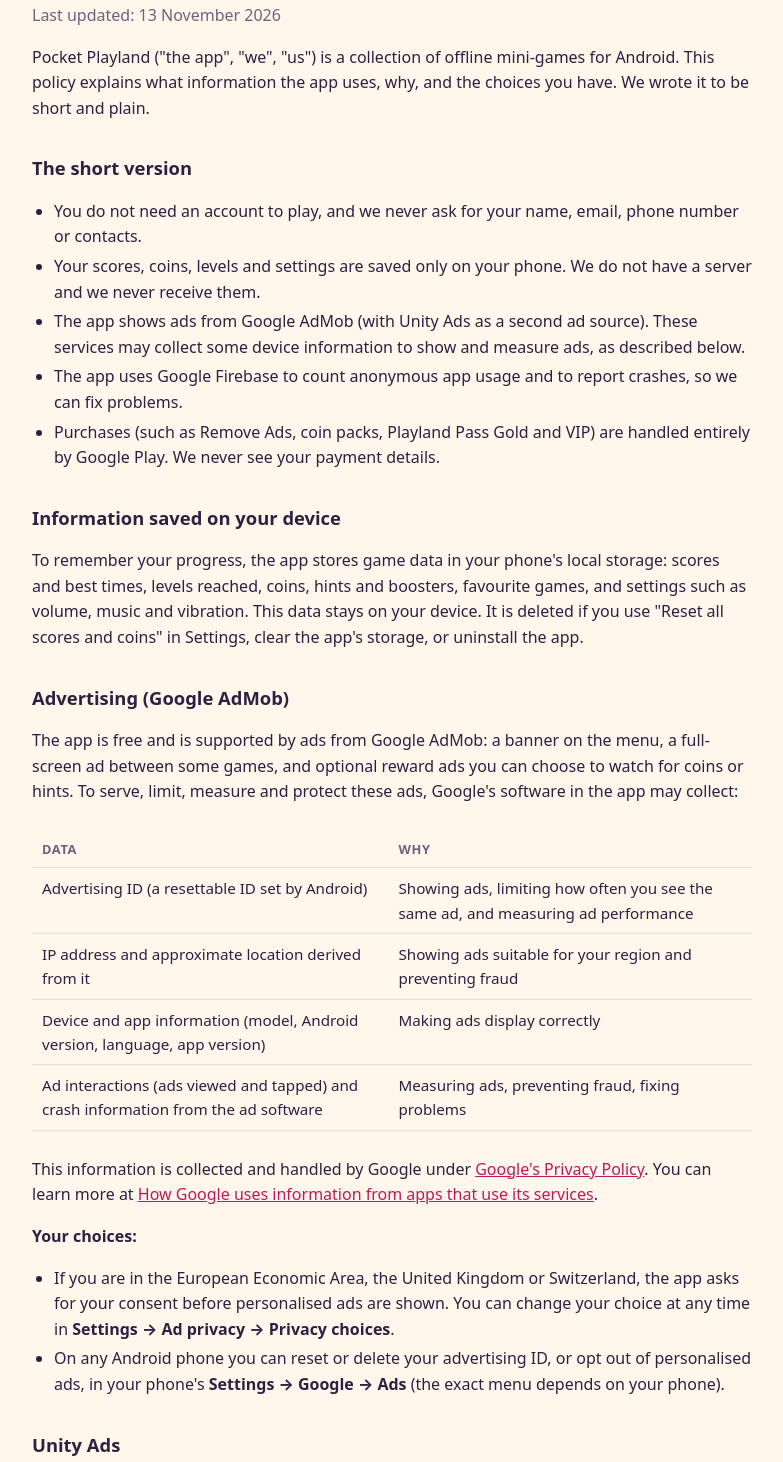
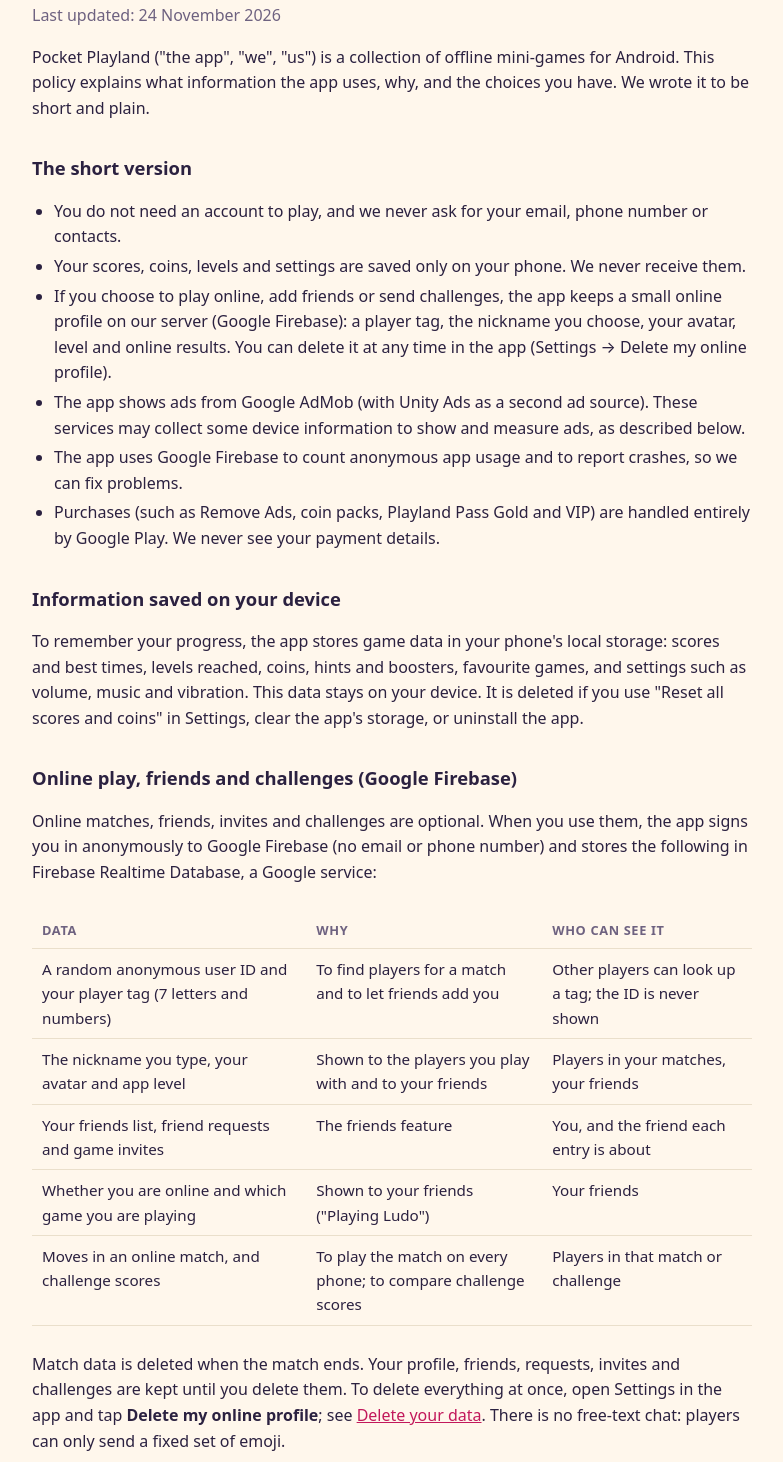
Before and after one commit to vishvasarvaiya/vishvasarvaiya.github.io, a plain HTML site: page privacy.html in a window 1280 px wide. Shown: the part 101-1563 px from the top of the page, without its empty margins (248-1031 px from the left). Drawn offline with Linux system fonts and the light colour scheme.

Commit message:
Update privacy.html

```diff
--- a/privacy.html
+++ b/privacy.html
@@ -26,14 +26,15 @@
 <body>
 <main>
   <header><img src="icon.png" alt=""><h1>Pocket Playland Privacy Policy</h1></header>
-  <p class="muted">Last updated: 13 November 2026</p>
+  <p class="muted">Last updated: 24 November 2026</p>
 
   <p>Pocket Playland ("the app", "we", "us") is a collection of offline mini-games for Android. This policy explains what information the app uses, why, and the choices you have. We wrote it to be short and plain.</p>
 
   <h2>The short version</h2>
   <ul>
-    <li>You do not need an account to play, and we never ask for your name, email, phone number or contacts.</li>
-    <li>Your scores, coins, levels and settings are saved only on your phone. We do not have a server and we never receive them.</li>
+    <li>You do not need an account to play, and we never ask for your email, phone number or contacts.</li>
+    <li>Your scores, coins, levels and settings are saved only on your phone. We never receive them.</li>
+    <li>If you choose to play online, add friends or send challenges, the app keeps a small online profile on our server (Google Firebase): a player tag, the nickname you choose, your avatar, level and online results. You can delete it at any time in the app (Settings → Delete my online profile).</li>
     <li>The app shows ads from Google AdMob (with Unity Ads as a second ad source). These services may collect some device information to show and measure ads, as described below.</li>
     <li>The app uses Google Firebase to count anonymous app usage and to report crashes, so we can fix problems.</li>
     <li>Purchases (such as Remove Ads, coin packs, Playland Pass Gold and VIP) are handled entirely by Google Play. We never see your payment details.</li>
@@ -41,6 +42,18 @@
 
   <h2>Information saved on your device</h2>
   <p>To remember your progress, the app stores game data in your phone's local storage: scores and best times, levels reached, coins, hints and boosters, favourite games, and settings such as volume, music and vibration. This data stays on your device. It is deleted if you use "Reset all scores and coins" in Settings, clear the app's storage, or uninstall the app.</p>
+
+  <h2>Online play, friends and challenges (Google Firebase)</h2>
+  <p>Online matches, friends, invites and challenges are optional. When you use them, the app signs you in anonymously to Google Firebase (no email or phone number) and stores the following in Firebase Realtime Database, a Google service:</p>
+  <div class="wrap"><table>
+    <tr><th>Data</th><th>Why</th><th>Who can see it</th></tr>
+    <tr><td>A random anonymous user ID and your player tag (7 letters and numbers)</td><td>To find players for a match and to let friends add you</td><td>Other players can look up a tag; the ID is never shown</td></tr>
+    <tr><td>The nickname you type, your avatar and app level</td><td>Shown to the players you play with and to your friends</td><td>Players in your matches, your friends</td></tr>
+    <tr><td>Your friends list, friend requests and game invites</td><td>The friends feature</td><td>You, and the friend each entry is about</td></tr>
+    <tr><td>Whether you are online and which game you are playing</td><td>Shown to your friends ("Playing Ludo")</td><td>Your friends</td></tr>
+    <tr><td>Moves in an online match, and challenge scores</td><td>To play the match on every phone; to compare challenge scores</td><td>Players in that match or challenge</td></tr>
+  </table></div>
+  <p>Match data is deleted when the match ends. Your profile, friends, requests, invites and challenges are kept until you delete them. To delete everything at once, open Settings in the app and tap <b>Delete my online profile</b>; see <a href="delete-data.html">Delete your data</a>. There is no free-text chat: players can only send a fixed set of emoji.</p>
 
   <h2>Advertising (Google AdMob)</h2>
   <p>The app is free and is supported by ads from Google AdMob: a banner on the menu, a full-screen ad between some games, and optional reward ads you can choose to watch for coins or hints. To serve, limit, measure and protect these ads, Google's software in the app may collect:</p>
@@ -71,7 +84,7 @@
   <p>If you allow notifications, the app schedules reminders on your phone (for example that your daily reward is ready). They are created on your device; no notification data is sent to us. You can turn them off in the app's Settings or in your phone's settings.</p>
 
   <h2>Internet access</h2>
-  <p>All games work without the internet. The app uses an internet connection only for ads, anonymous usage and crash reports (Firebase), purchases, app updates and reviews through Google Play.</p>
+  <p>All games work without the internet. The app uses an internet connection only for online play, friends and challenges (Firebase), ads, anonymous usage and crash reports (Firebase), purchases, app updates and reviews through Google Play.</p>
 
   <h2>Children</h2>
   <p>Pocket Playland is intended for a general audience and is not directed at children under 13. We do not knowingly collect personal information from children. If you believe a child has provided personal information through the app, contact us and we will help remove it.</p>
@@ -80,7 +93,7 @@
   <p>We do not sell your personal information, and we do not share it with anyone other than the Google and Unity services described above.</p>
 
   <h2>Security and retention</h2>
-  <p>Game data is kept on your device until you reset it or uninstall the app. Information collected by Google is kept according to Google's own retention policies.</p>
+  <p>Game data is kept on your device until you reset it or uninstall the app. Your online profile is kept on Firebase until you delete it in the app (or ask us by email); it is sent over encrypted connections (HTTPS) and protected by access rules so players can only change their own data. Information collected by Google is kept according to Google's own retention policies.</p>
 
   <h2>Changes to this policy</h2>
   <p>If we change this policy, we will update this page and the "Last updated" date above.</p>
```
